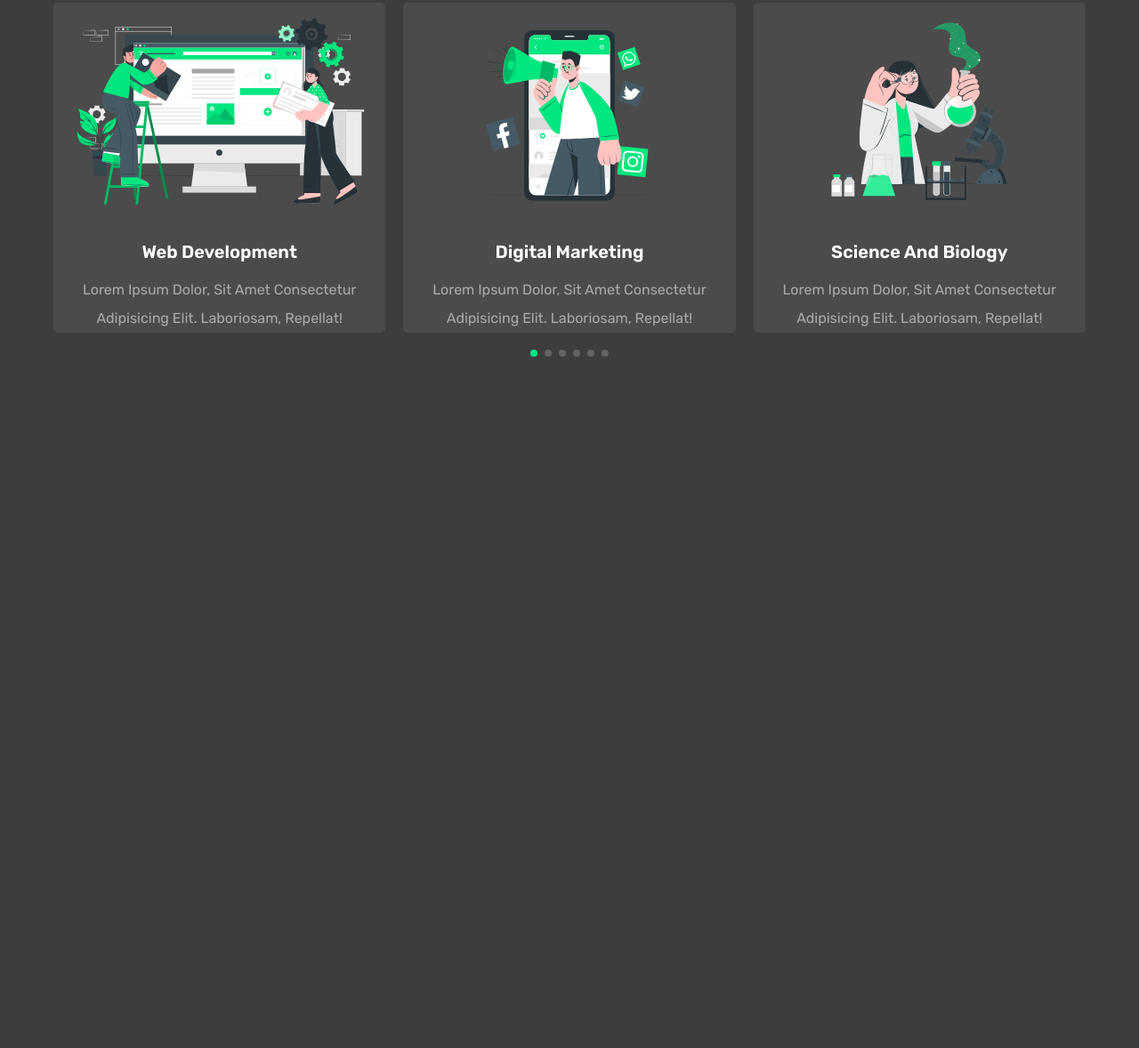
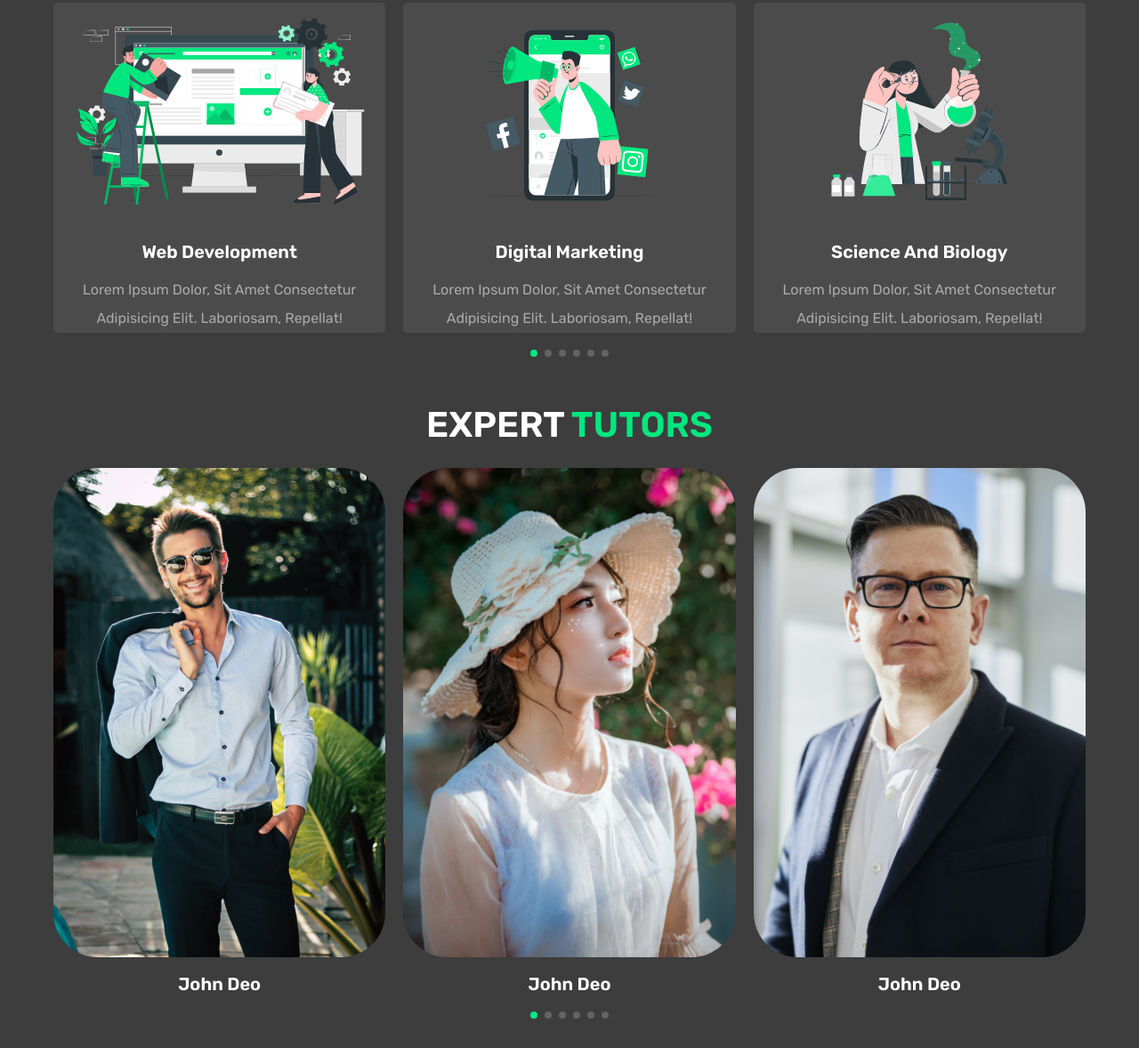
Before and after one commit to mdsohag65/online-eduaction, a plain HTML site: page index.html in a window 1280 px wide. Shown: the part 1510-2688 px from the top of the page at 89% size. Before the commit the page ends 1944 px from the top, so only its background shows below. Drawn offline with nearby package versions, Linux system fonts and the light colour scheme; a web font is replaced by a local one.

Commit message:
teachers section done

```diff
--- a/css/style.css
+++ b/css/style.css
@@ -81,6 +81,7 @@ section {
 
 .heading span {
     color: var(--green);
+    text-transform: uppercase;
 }
 
 .header {
@@ -256,6 +257,62 @@ section {
 }
 
 
+.teachers .slide {
+    position: relative;
+    overflow: hidden;
+    margin-bottom: 4rem;
+}
+
+.teachers .slide img {
+    height: 55rem;
+    width: 100%;
+    object-fit: cover;
+    border-radius: 5rem;
+}
+
+.teachers .slide h3 {
+    margin-top: 1.5rem;
+    font-size: 2rem;
+    text-align: center;
+    color: var(--white);
+}
+
+.teachers .slide .share {
+    position: absolute;
+    top: 1rem;
+    left: -10rem;
+}
+
+.teachers .slide:hover .share {
+    left: 2rem;
+}
+
+.teachers .slide .share a {
+    display: block;
+    margin-top: 1rem;
+    height: 4.5rem;
+    width: 4.5rem;
+    line-height: 4.5rem;
+    border-radius: .5rem;
+    background-color: var(--white);
+    color: var(--black);
+    text-align: center;
+    font-size: 2rem;
+}
+
+.teachers .slide .share a:hover {
+    background-color: var(--green);
+    color: var(--white);
+}
+
+
+
+
+
+
+
+
+
 
 
 
@@ -316,4 +373,8 @@ section {
     .home .row .content h3 {
         font-size: 5rem;
     }
+
+    .heading {
+        font-size: 3rem;
+    }
 }
--- a/index.html
+++ b/index.html
@@ -137,7 +137,74 @@
 
     </section>
 
-
+    <section class="teachers" id="teachers">
+        <h1 class="heading">expert <span>tutors</span></h1>
+        <div class="swiper teachers-slider">
+            <div class="swiper-wrapper">
+                <div class="swiper-slide slide">
+                    <img src="./images/tutor-1.png" alt="">
+                    <div class="share">
+                        <a href=""><i class="fa fa-facebook"></i></a>
+                        <a href=""><i class="fa fa-twitter-square"></i></a>
+                        <a href=""><i class="fa fa-instagram"></i></a>
+                        <a href=""><i class="fa fa-linkedin"></i></a>
+                    </div>
+                    <h3>john deo</h3>
+                </div>
+                <div class="swiper-slide slide">
+                    <img src="./images/tutor-2.png" alt="">
+                    <div class="share">
+                        <a href=""><i class="fa fa-facebook"></i></a>
+                        <a href=""><i class="fa fa-twitter-square"></i></a>
+                        <a href=""><i class="fa fa-instagram"></i></a>
+                        <a href=""><i class="fa fa-linkedin"></i></a>
+                    </div>
+                    <h3>john deo</h3>
+                </div>
+                <div class="swiper-slide slide">
+                    <img src="./images/tutor-3.png" alt="">
+                    <div class="share">
+                        <a href=""><i class="fa fa-facebook"></i></a>
+                        <a href=""><i class="fa fa-twitter-square"></i></a>
+                        <a href=""><i class="fa fa-instagram"></i></a>
+                        <a href=""><i class="fa fa-linkedin"></i></a>
+                    </div>
+                    <h3>john deo</h3>
+                </div>
+                <div class="swiper-slide slide">
+                    <img src="./images/tutor-4.png" alt="">
+                    <div class="share">
+                        <a href=""><i class="fa fa-facebook"></i></a>
+                        <a href=""><i class="fa fa-twitter-square"></i></a>
+                        <a href=""><i class="fa fa-instagram"></i></a>
+                        <a href=""><i class="fa fa-linkedin"></i></a>
+                    </div>
+                    <h3>john deo</h3>
+                </div>
+                <div class="swiper-slide slide">
+                    <img src="./images/tutor-5.png" alt="">
+                    <div class="share">
+                        <a href=""><i class="fa fa-facebook"></i></a>
+                        <a href=""><i class="fa fa-twitter-square"></i></a>
+                        <a href=""><i class="fa fa-instagram"></i></a>
+                        <a href=""><i class="fa fa-linkedin"></i></a>
+                    </div>
+                    <h3>john deo</h3>
+                </div>
+                <div class="swiper-slide slide">
+                    <img src="./images/tutor-6.png" alt="">
+                    <div class="share">
+                        <a href=""><i class="fa fa-facebook"></i></a>
+                        <a href=""><i class="fa fa-twitter-square"></i></a>
+                        <a href=""><i class="fa fa-instagram"></i></a>
+                        <a href=""><i class="fa fa-linkedin"></i></a>
+                    </div>
+                    <h3>john deo</h3>
+                </div>
+            </div>
+            <div class="swiper-pagination"></div>
+        </div>
+    </section>
 
     <!-- swiper link -->
     <script src="https://cdn.jsdelivr.net/npm/swiper@8/swiper-bundle.min.js"></script>
--- a/js/app.js
+++ b/js/app.js
@@ -5,6 +5,8 @@ menuBtn.onclick = () => {
     menuBtn.classList.toggle("fa-times");
     navbar.classList.toggle('active');
 }
+
+
 var swiper = new Swiper(".course-slider", {
     spaceBetween: 20,
     grabCursor: true,
@@ -25,3 +27,25 @@ var swiper = new Swiper(".course-slider", {
         },
     },
 });
+
+
+var swiper = new Swiper(".teachers-slider", {
+    spaceBetween: 20,
+    grabCursor: true,
+    loop: true,
+    pagination: {
+        el: ".swiper-pagination",
+        clickable: true,
+    },
+    breakpoints: {
+        540: {
+            slidesPerView: 1,
+        },
+        768: {
+            slidesPerView: 2,
+        },
+        1024: {
+            slidesPerView: 3,
+        },
+    },
+});
```
